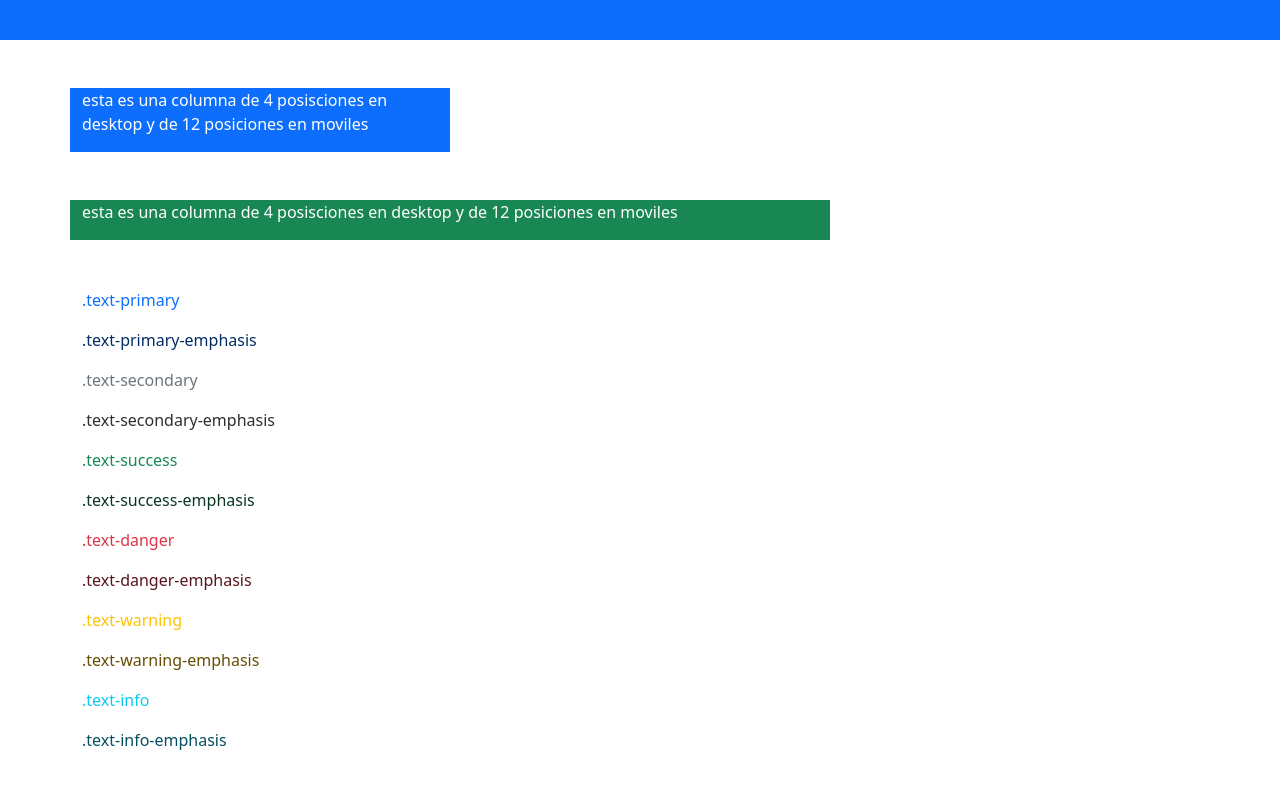
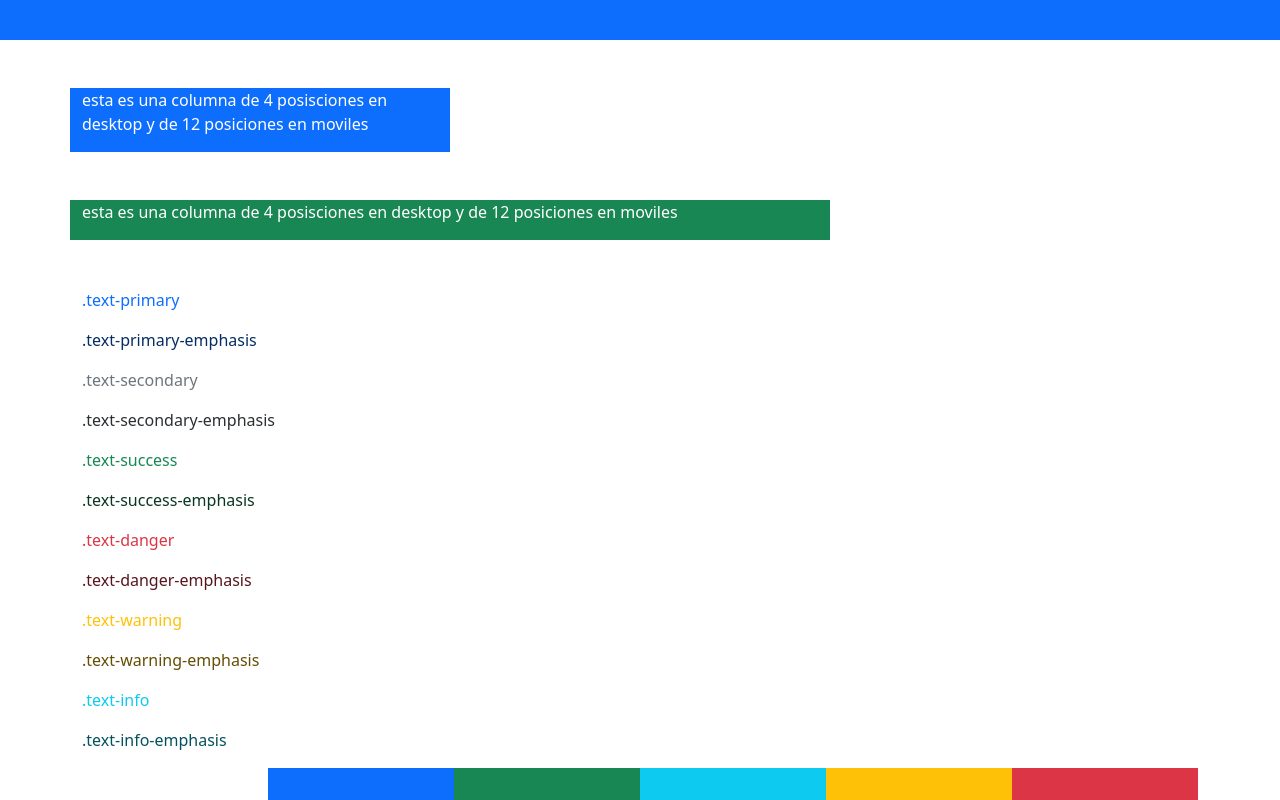
Before and after one commit to Diegomv7/ejercicios, a plain HTML site: page 2 Taller de desarollo/Ejercicio14/index.html in a window 1280 px wide. Shown: the part 1416-2216 px from the top of the page. Before the commit the page ends 2184 px from the top, so only its background shows below. Drawn offline with nearby package versions, Linux system fonts and the light colour scheme.

Commit message:
Practica 14

```diff
--- a/2 Taller de desarollo/Ejercicio14/index.html
+++ b/2 Taller de desarollo/Ejercicio14/index.html
@@ -85,14 +85,16 @@
         </div>
     </div>
 
-    <div>
-        <div>
-          <div>
-
-          </div>
-        </div>
-    </div>
-
+    <div class="container">
+      <div class="row">
+          <div class="col-12 col-md-2 bg-muted p-3"></div>
+          <div class="col-12 col-md-2 bg-primary p-3"></div>
+          <div class="col-12 col-md-2 bg-success p-3"></div>
+          <div class="col-12 col-md-2 bg-info p-3"></div>
+          <div class="col-12 col-md-2 bg-warning p-3"></div>
+          <div class="col-12 col-md-2 bg-danger p-3"></div>
+      </div>
+  </div>
 
     <script src="https://cdn.jsdelivr.net/npm/bootstrap@5.3.0-alpha3/dist/js/bootstrap.bundle.min.js" integrity="sha384-ENjdO4Dr2bkBIFxQpeoTz1HIcje39Wm4jDKdf19U8gI4ddQ3GYNS7NTKfAdVQSZe" crossorigin="anonymous"></script>
 </body>
```
